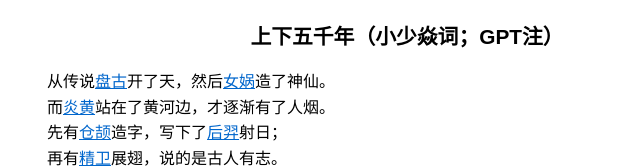
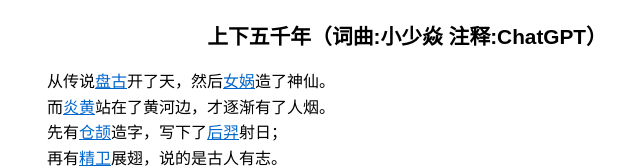
Before and after one commit to liuyao12/UpDown5000Years, a plain HTML site: page index.html in a window 1280 px wide. Shown: the top 168 px of the page, without its empty margins (233-873 px from the left). Drawn offline with Linux system fonts and the light colour scheme.

Commit message:
Update index.html

```diff
--- a/index.html
+++ b/index.html
@@ -2,7 +2,7 @@
 <html lang="zh">
 <head>
   <meta charset="UTF-8" />
-  <title>上下五千年（小少焱） - 注释版</title>
+  <title>上下五千年（小少焱）</title>
   <style>
     body {
       margin: 20px auto;
@@ -43,7 +43,7 @@
 </head>
 <body>
 
-<h1>上下五千年（小少焱词；GPT注）</h1>
+<h1>上下五千年（词曲:小少焱 注释:ChatGPT）</h1>
 
 <p>
 从传说<span class="annotation" onclick="toggleNote(this)">盘古<span class="note">上古神话中开天辟地的始祖。</span></span>开了天，然后<span class="annotation" onclick="toggleNote(this)">女娲<span class="note">传说中用泥造人、补天的女神。</span></span>造了神仙。<br/>
```
